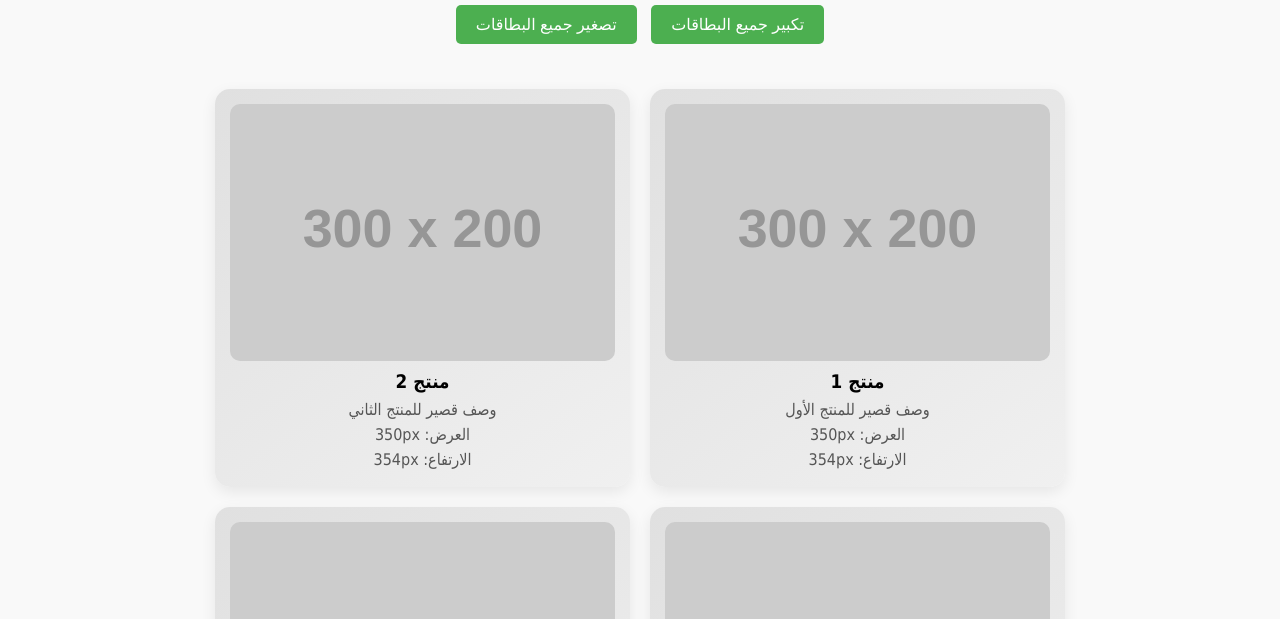
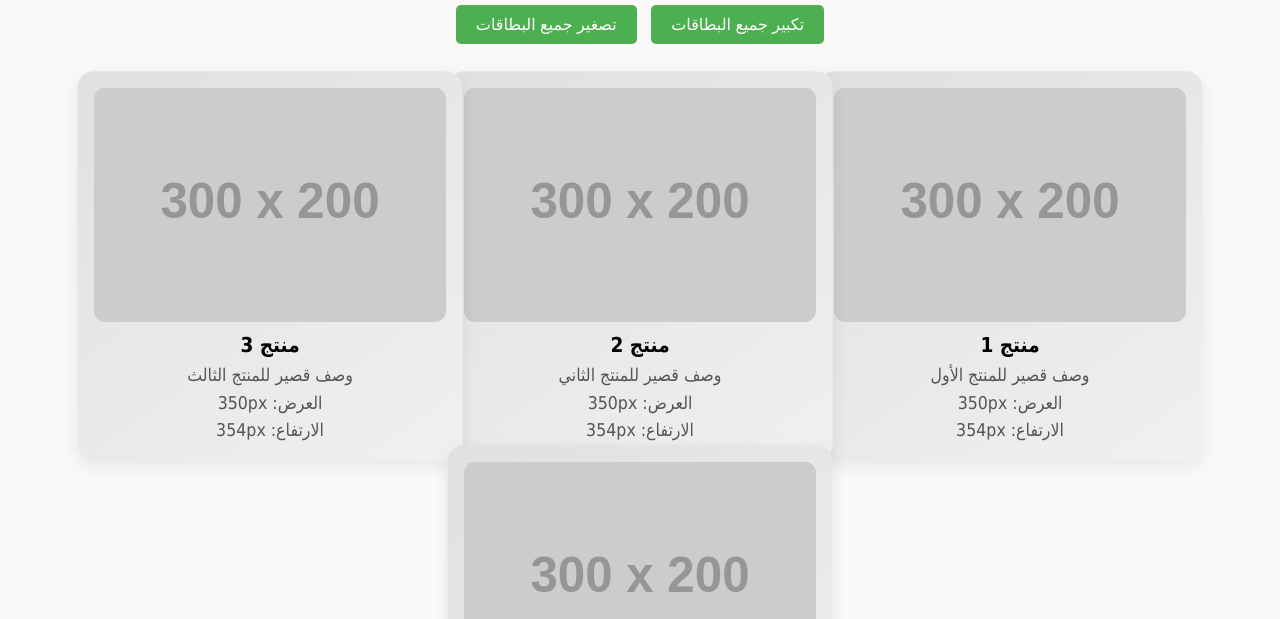
Before and after one commit to e772299420-hue/Call, a plain HTML site: page as.html in a window 1280 px wide. Both pictures are taken after a click on the button "تكبير جميع البطاقات". Shown: the part 181-800 px from the top of the page. Drawn offline with Linux system fonts and the light colour scheme; placeholder pictures from the web are drawn by us.

Commit message:
Update as.html

```diff
--- a/as.html
+++ b/as.html
@@ -61,10 +61,10 @@ header {
 }
 
 .products {
-    display: flex;              /* بدلنا Grid بـ Flex */
-    flex-wrap: wrap;            /* السماح للبطاقات بالنزول لسطر جديد */
-    gap: 20px;                  /* المسافة بين البطاقات */
-    justify-content: center;    /* توسيط البطاقات أفقياً */
+    display: flex;
+    flex-wrap: wrap;
+    gap: 20px;
+    justify-content: center;
     padding: 20px;
 }
 
@@ -74,11 +74,12 @@ header {
     box-shadow: 0 5px 15px rgba(0,0,0,0.08);
     overflow: hidden;
     padding: 15px;
-    transition: all 0.3s ease;
+    transition: transform 0.3s ease;
     display: flex;
     flex-direction: column;
     align-items: center;
     width: 320px; /* العرض الابتدائي */
+    transform-origin: center center; /* نقطة التكبير من الوسط */
 }
 
 .card img {
@@ -155,6 +156,8 @@ const increaseBtn = document.getElementById('increaseAll');
 const decreaseBtn = document.getElementById('decreaseAll');
 const cards = document.querySelectorAll('.card');
 
+let scale = 1; // نسبة التكبير/التصغير
+
 function updateDimensions() {
     cards.forEach(card => {
         const widthSpan = card.querySelector('.width-display');
@@ -170,24 +173,22 @@ updateDimensions();
 
 // عند الضغط على زر تكبير
 increaseBtn.addEventListener('click', () => {
+    scale += 0.1;
     cards.forEach(card => {
-        let currentWidth = card.getBoundingClientRect().width;
-        let newWidth = currentWidth * 1.1; // زيادة 10%
-        card.style.width = newWidth + 'px';
+        card.style.transform = `scale(${scale})`;
     });
     updateDimensions();
 });
 
 // عند الضغط على زر تصغير
 decreaseBtn.addEventListener('click', () => {
-    cards.forEach(card => {
-        let currentWidth = card.getBoundingClientRect().width;
-        let newWidth = currentWidth * 0.9; // تقليل 10%
-        if (newWidth >= 100) {
-            card.style.width = newWidth + 'px';
-        }
-    });
-    updateDimensions();
+    if (scale > 0.2) { // منع التصغير أكثر من اللازم
+        scale -= 0.1;
+        cards.forEach(card => {
+            card.style.transform = `scale(${scale})`;
+        });
+        updateDimensions();
+    }
 });
 </script>
 
```
